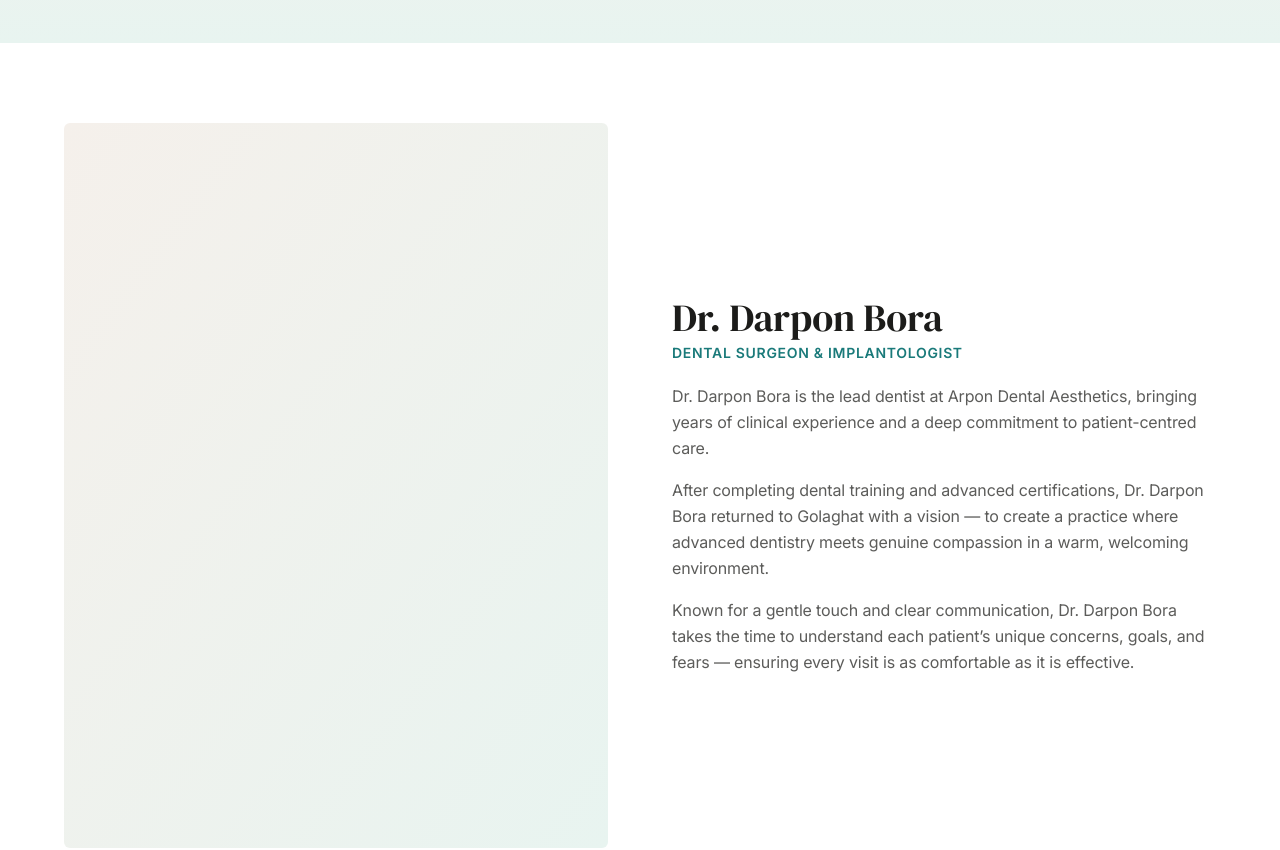
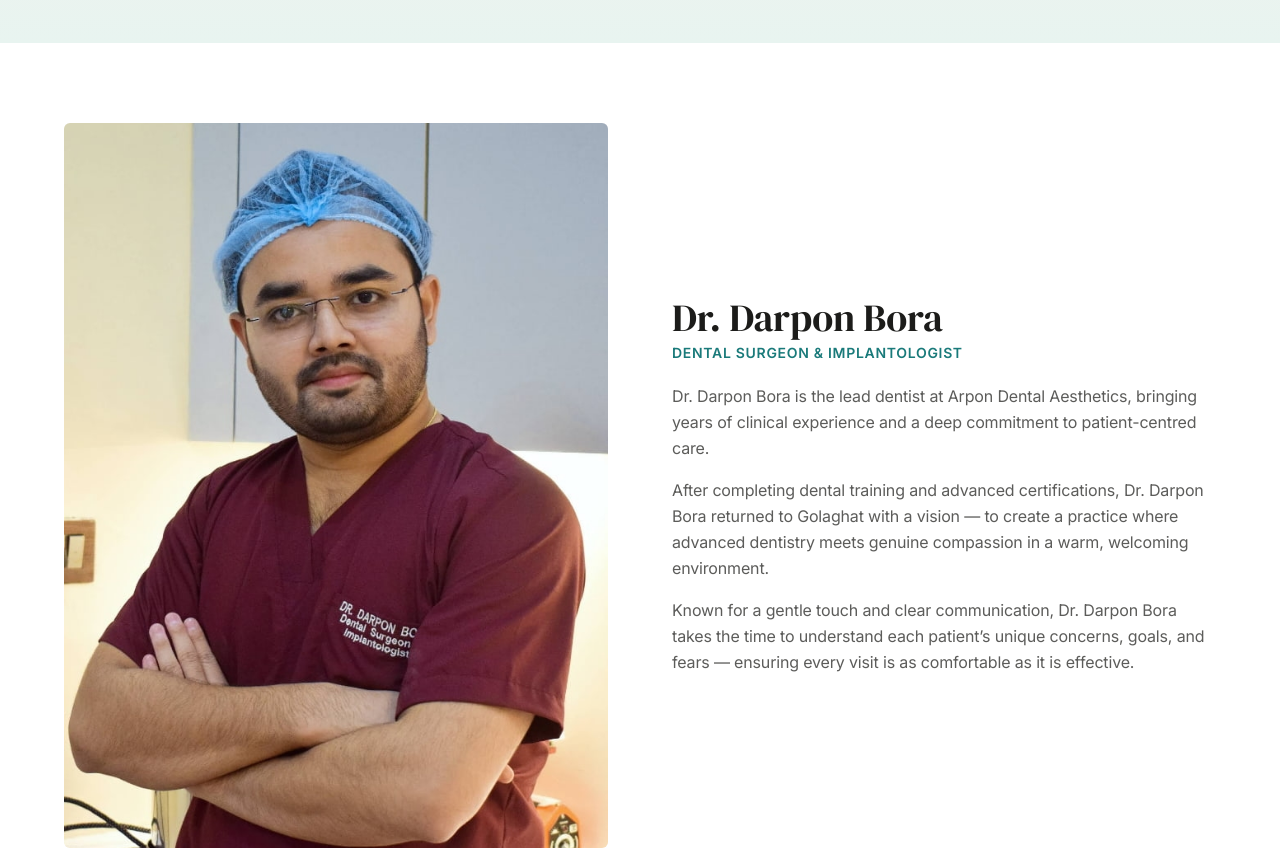
Before and after one commit to plyntostudio/plyntostudio.ArponDentalAesthetics, a Next.js app: page /dentist in a window 1280 px wide. Shown: the part 360-1210 px from the top of the page. Built offline with nearby package versions, Linux system fonts and the light colour scheme.

Commit message:
UI-Polish-10

```diff
--- a/src/components/about/MeetTeamPreview.tsx
+++ b/src/components/about/MeetTeamPreview.tsx
@@ -1,3 +1,4 @@
+import Image from 'next/image';
 import Link from 'next/link';
 import { DENTIST } from '@/lib/constants';
 
@@ -20,7 +21,7 @@ const TEAM_MEMBERS = [
     description:
       'The first and last smile you see. Our coordinator handles scheduling, insurance, and ensures a seamless visit.',
   },
-] as const;
+];
 
 export function MeetTeamPreview() {
   return (
@@ -36,12 +37,24 @@ export function MeetTeamPreview() {
         </div>
 
         <div className="mt-12 grid grid-cols-1 gap-10 md:grid-cols-3 md:gap-8">
-          {TEAM_MEMBERS.map((member) => (
-            <div key={member.name} className="text-center">
-              <div
-                className="mx-auto aspect-[3/4] w-full max-w-[260px] rounded-[6px] bg-gradient-to-br from-highlight to-accent-bg"
-                aria-hidden="true"
-              />
+          {TEAM_MEMBERS.map((member, i) => (
+            <div key={member.name || i} className="text-center">
+              {i === 0 ? (
+                <div className="relative mx-auto aspect-[3/4] w-full max-w-[260px] overflow-hidden rounded-[6px]">
+                  <Image
+                    src="/images/doctors/doctor(1).jpg"
+                    alt={`${DENTIST.name} — ${DENTIST.title}`}
+                    fill
+                    className="object-cover"
+                    sizes="(max-width: 768px) 100vw, 33vw"
+                  />
+                </div>
+              ) : (
+                <div
+                  className="mx-auto aspect-[3/4] w-full max-w-[260px] rounded-[6px] bg-gradient-to-br from-highlight to-accent-bg"
+                  aria-hidden="true"
+                />
+              )}
               <h3 className="mt-5 font-serif text-xl leading-snug text-text-main">{member.name}</h3>
               <p className="mt-0.5 text-xs font-semibold uppercase tracking-wider text-accent">{member.role}</p>
               <p className="mt-2 text-sm leading-relaxed text-text-muted">{member.description}</p>
--- a/src/components/dentist/DoctorProfile.tsx
+++ b/src/components/dentist/DoctorProfile.tsx
@@ -1,3 +1,4 @@
+import Image from 'next/image';
 import { DENTIST } from '@/lib/constants';
 
 export function DoctorProfile() {
@@ -5,10 +6,13 @@ export function DoctorProfile() {
     <section className="bg-white py-16 lg:py-20" aria-label="Doctor profile">
       <div className="container-main">
         <div className="grid grid-cols-1 items-center gap-10 md:grid-cols-2 md:gap-16">
-          <div>
-            <div
-              className="aspect-[3/4] w-full rounded-[6px] bg-gradient-to-br from-highlight to-accent-bg"
-              aria-hidden="true"
+          <div className="relative aspect-[3/4] w-full overflow-hidden rounded-[6px]">
+            <Image
+              src="/images/doctors/doctor(1).jpg"
+              alt={`${DENTIST.name} — ${DENTIST.title}`}
+              fill
+              className="object-cover"
+              sizes="(max-width: 768px) 100vw, 50vw"
             />
           </div>
           <div>
--- a/src/components/home/MeetDentistSection.tsx
+++ b/src/components/home/MeetDentistSection.tsx
@@ -1,3 +1,4 @@
+import Image from 'next/image';
 import Link from 'next/link';
 
 import { DENTIST } from '@/lib/constants';
@@ -10,10 +11,15 @@ export function MeetDentistSection() {
         <div className="grid grid-cols-1 items-center gap-10 md:grid-cols-2 md:gap-14 lg:gap-20">
           <ScrollReveal>
             <div className="relative">
-              <div
-                className="image-surface aspect-[4/5] w-full bg-gradient-to-br from-highlight via-white to-accent-bg md:aspect-[3/4]"
-                aria-hidden="true"
-              />
+              <div className="image-surface aspect-[4/5] w-full overflow-hidden md:aspect-[3/4]">
+                <Image
+                  src="/images/doctors/doctor(1).jpg"
+                  alt={`${DENTIST.name} — ${DENTIST.title}`}
+                  fill
+                  className="object-cover"
+                  sizes="(max-width: 768px) 100vw, 50vw"
+                />
+              </div>
               <div className="absolute bottom-4 left-4 right-4 rounded-[6px] bg-white/90 backdrop-blur-sm px-4 py-3 shadow-soft">
                 <p className="text-sm font-medium text-text-main">{DENTIST.name}</p>
                 <p className="text-xs text-text-muted">{DENTIST.title}</p>
```
Also changed, not shown: public/images/README.md (deleted), public/images/doctors/doctor(1).jpg (added).
